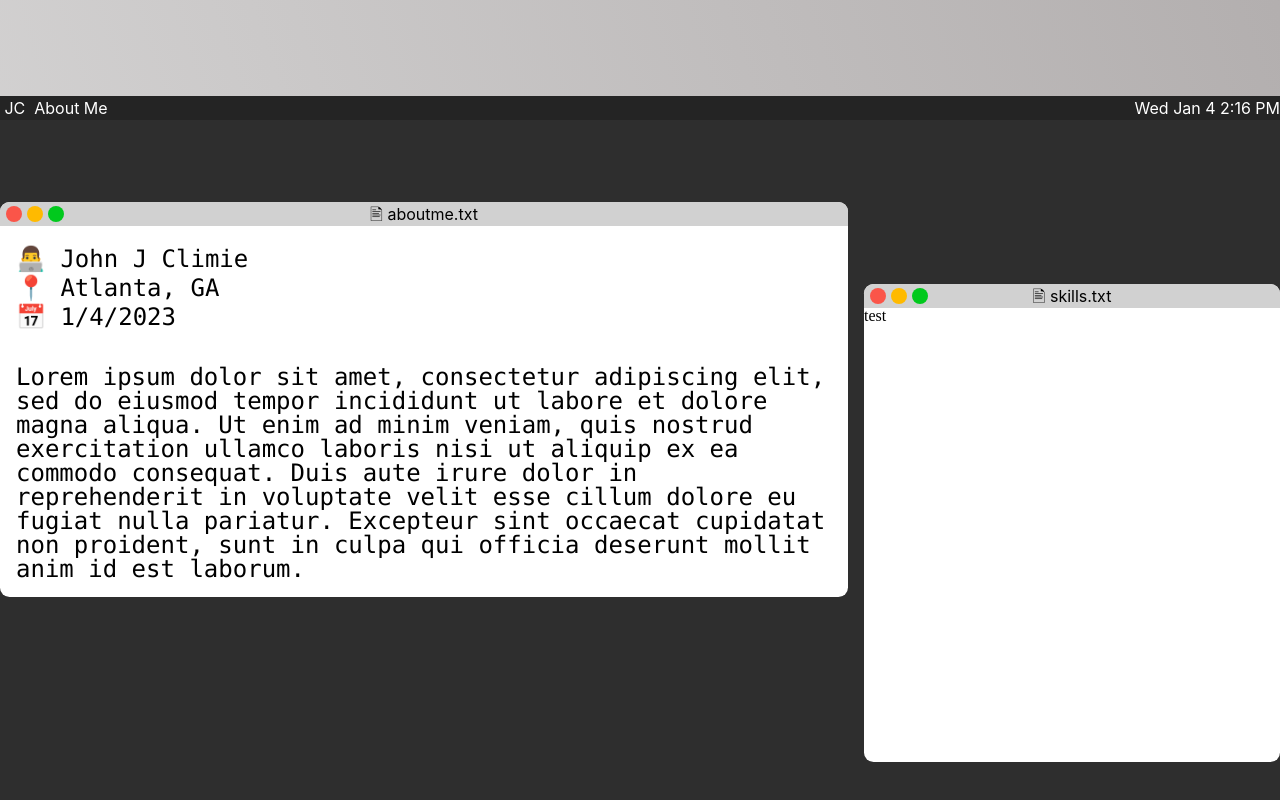
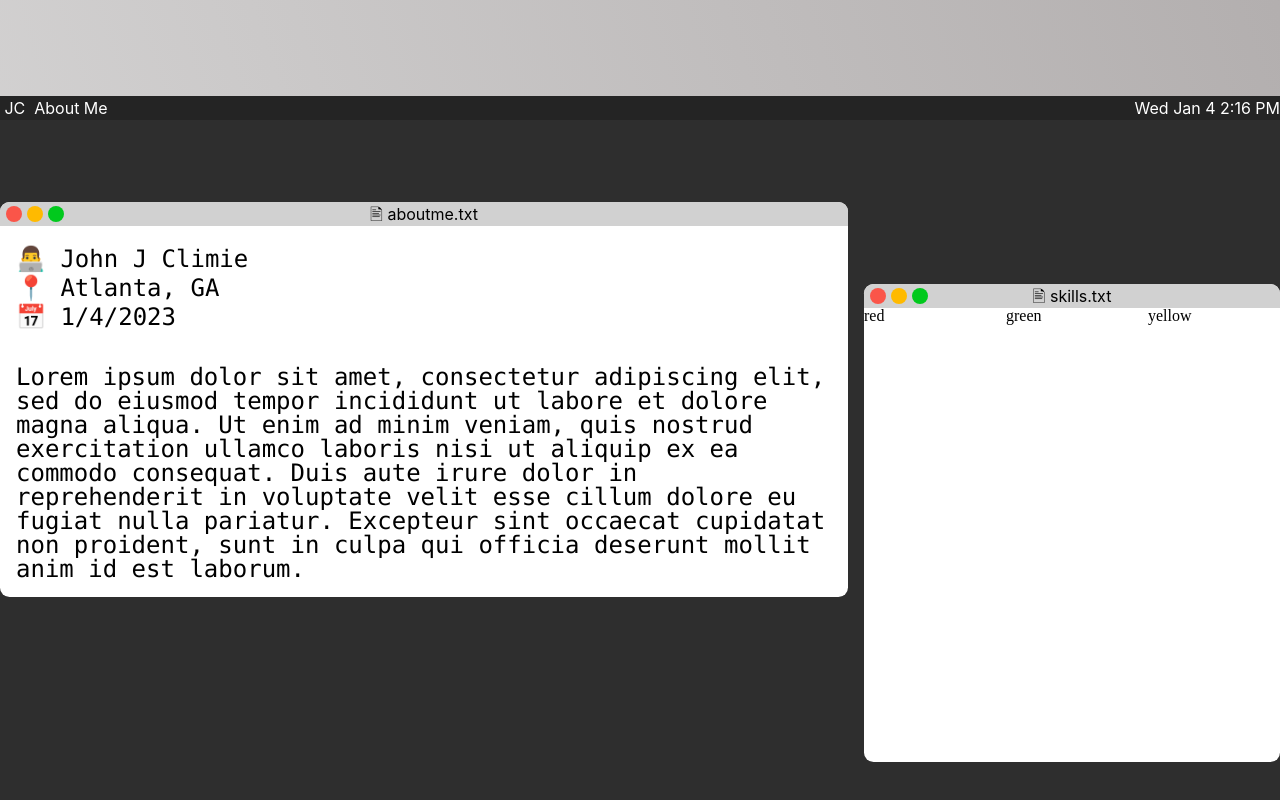
Before and after one commit to johnclimie/portfolio-2023, a Next.js app: page / in a window 1280 px wide. Shown: the part 704-1504 px from the top of the page. Built offline with nearby package versions, Linux system fonts and the light colour scheme; a web font is replaced by a local one.

Commit message:
Styling CSS Grid

```diff
--- a/pages/index.js
+++ b/pages/index.js
@@ -111,7 +111,11 @@ export default function Home() {
                     </div>
                   </div>
 
-                <div>test</div>
+                <div className={styles.skillsList}>
+                  <div>red</div>
+                  <div>green</div>
+                  <div>yellow</div>
+                </div>
               </div>
             </div>
           </div>
--- a/styles/Home.module.css
+++ b/styles/Home.module.css
@@ -219,3 +219,9 @@
   border-radius: .6rem;
   background-color: #FFFFFF;
 }
+
+.skillsList {
+  display: grid;
+  grid-template-columns: repeat(3, 1fr);
+  gap: 10px;
+}
```
